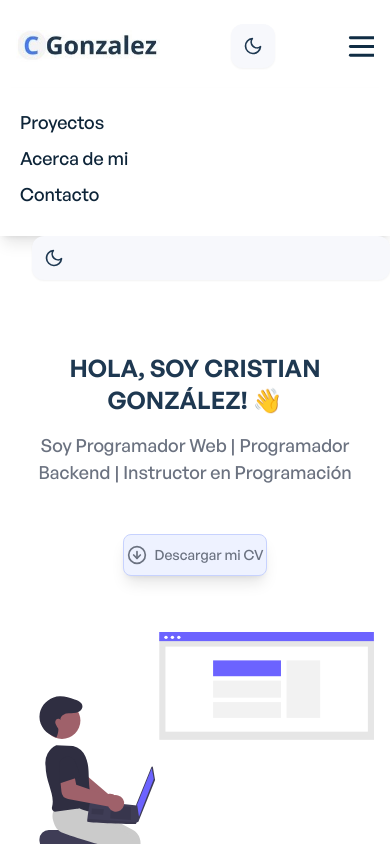
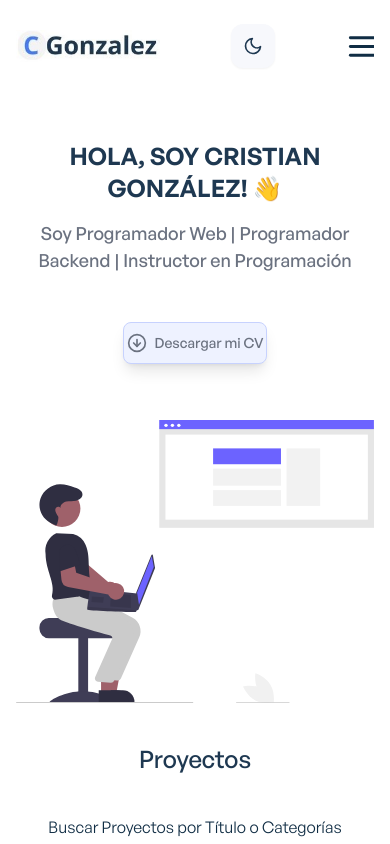
Before and after one commit to cgonzalez26/cgonzalez26-portfolio, a React (Create React App) app: page / in a window 390 px wide. Shown: the top 844 px of the page. Built offline with nearby package versions, Linux system fonts and the light colour scheme.

Commit message:
Mostrar/Ocultar para movil boton de theme

```diff
--- a/src/components/shared/AppHeader.jsx
+++ b/src/components/shared/AppHeader.jsx
@@ -159,7 +159,7 @@ const AppHeader = () => {
 				</div>
 
 				{/* Header links large screen */}
-				<div className="font-general-medium m-0 sm:ml-4 mt-5 sm:mt-3 sm:flex p-5 sm:p-0 justify-center items-center shadow-lg sm:shadow-none">
+				<div className="ocultar sm:mostrar font-general-medium m-0 sm:ml-4 mt-5 sm:mt-3 sm:flex p-5 sm:p-0 justify-center items-center shadow-lg sm:shadow-none">
 					<Link
 						to="/projects"
 						className="block text-left text-lg text-primary-dark dark:text-ternary-light hover:text-secondary-dark dark:hover:text-secondary-light  sm:mx-4 mb-2 sm:py-2"
@@ -184,7 +184,12 @@ const AppHeader = () => {
 				</div>
 
 				{/* Header right section buttons */}
-				<div className="sm:flex justify-between items-center flex-col md:flex-row">
+				<div className={
+						showChangeTheme
+						? "ocultar sm:mostrar sm:p-0 justify-center items-center shadow-lg sm:shadow-none"
+						: "hidden"
+					}
+				>
 					<div className="hidden">
 						<span
 							onClick={showHireMeModal}
@@ -199,7 +204,11 @@ const AppHeader = () => {
 					<div
 						onClick={() => setTheme(activeTheme)}
 						aria-label="Theme Switcher"
-						className="ml-8 bg-primary-light dark:bg-ternary-dark p-3 shadow-sm rounded-xl cursor-pointer"
+						className={
+							showChangeTheme
+								? "ml-8 bg-primary-light dark:bg-ternary-dark p-3 shadow-sm rounded-xl cursor-pointer"
+								: "hidden"
+						}
 					>
 						{activeTheme === 'dark' ? (
 							<FiMoon className="text-ternary-dark hover:text-gray-400 dark:text-ternary-light dark:hover:text-primary-light text-xl" />
--- a/src/css/main.css
+++ b/src/css/main.css
@@ -416,6 +416,11 @@ Ensure the default browser behavior of the `hidden` attribute.
   padding-right: 1rem;
   padding-left: 1rem;
 }
+
+.ocultar {
+  display: none;
+}
+
 @media (min-width: 640px) {
 
   .container {
@@ -1168,6 +1173,9 @@ Ensure the default browser behavior of the `hidden` attribute.
       padding-left: 8rem;
     }
   }
+  .sm\:mostrar {
+    display: flex;
+  }
 
   .sm\:mx-auto {
     margin-left: auto;
```
